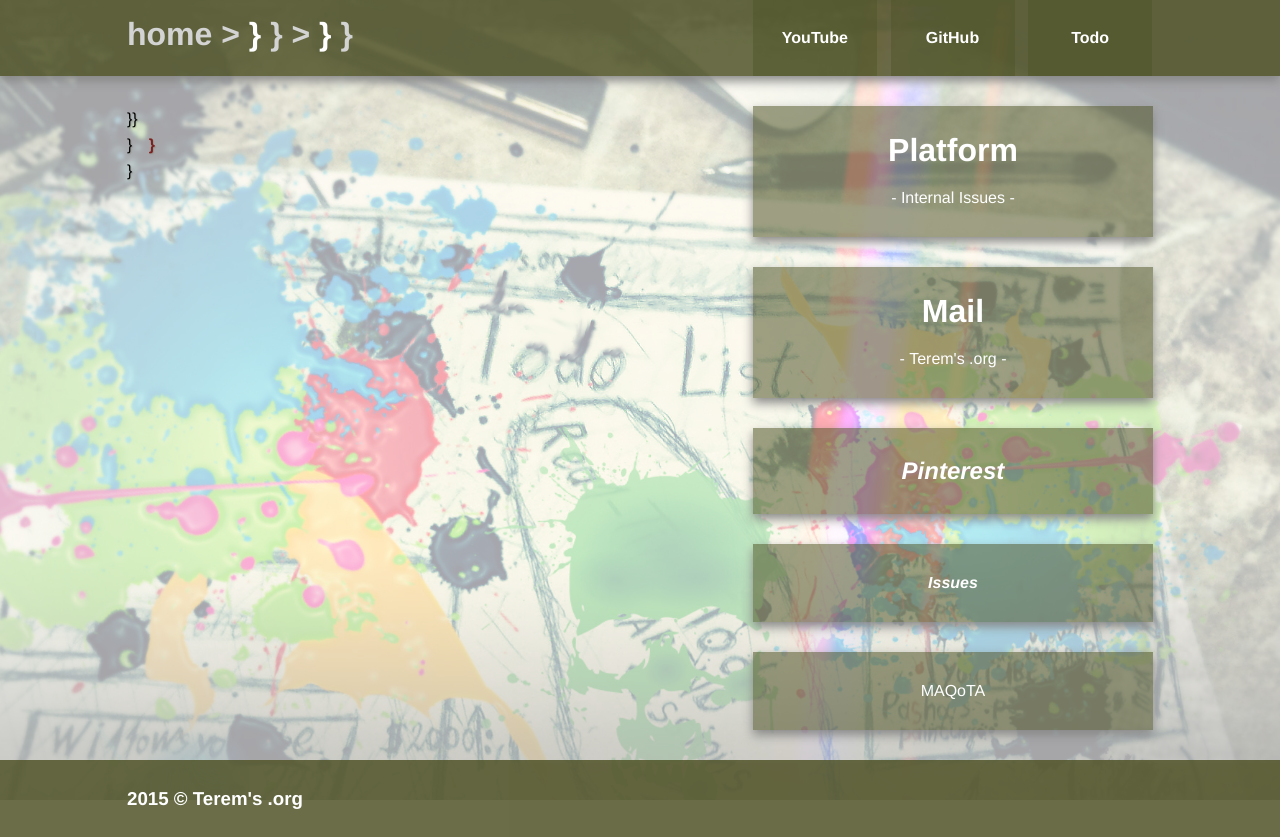
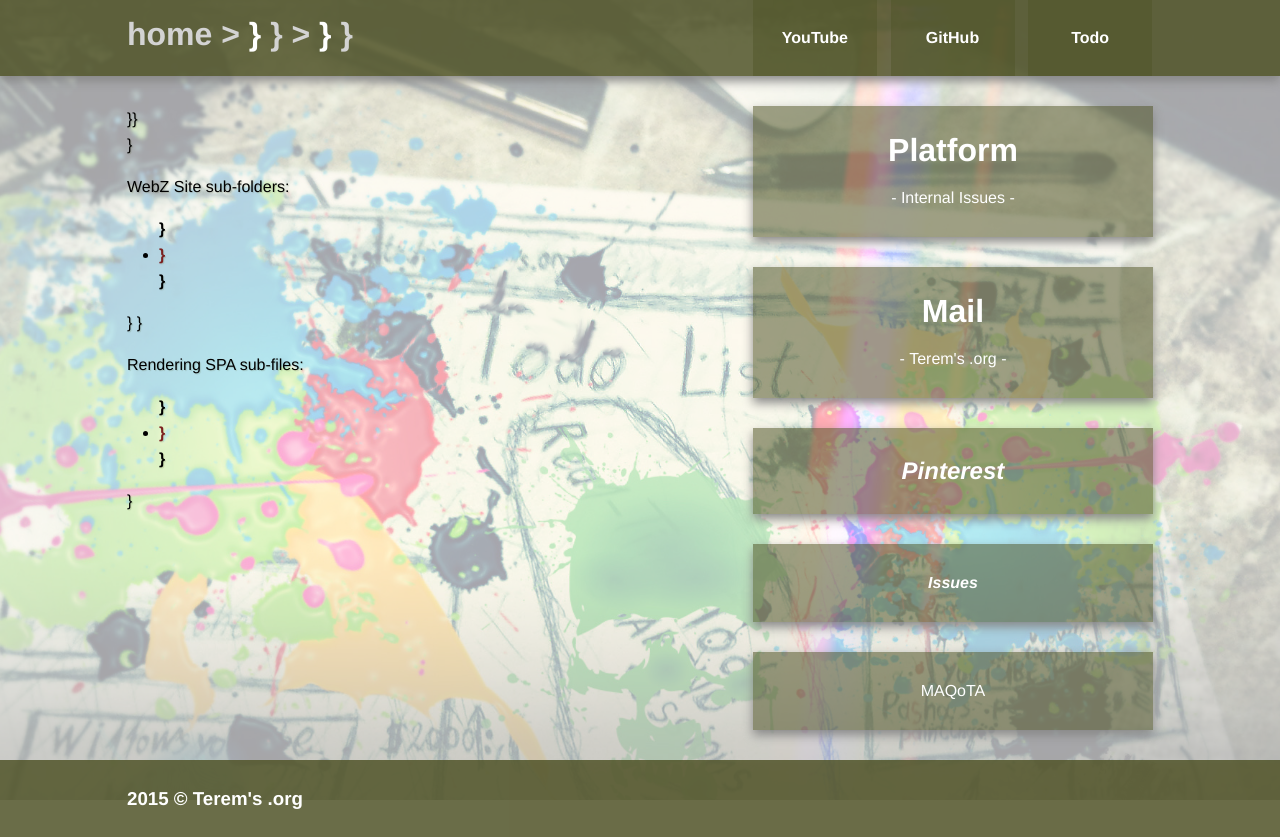
Before and after one commit to terems-org/terems-org, a browser extension: page index.html in a window 1280 px wide. Drawn offline with Linux system fonts and the light colour scheme.

```diff
--- a/index.html
+++ b/index.html
@@ -17,6 +17,10 @@
 			}
 			.breadcrumb:hover {
 				color: white;
+			}
+			.folder-index {
+				padding-left: 3.2rem;
+				font-weight: bold;
 			}
 		</style>
 
@@ -54,14 +58,29 @@
 		            <div class="main wrapper clearfix">
 
 		                <article>
-		                    <header>
-		                        {{{MAIN-CONTENT}}}
-		                    </header>
-							<section>
-								{{#WEBZ-FOLDER-INDEX}}
-									<a style="margin-bottom:0;padding-bottom:0;padding-left:1.2rem;font-weight:bold" href="{{FULL-RELATIVE-URI}}">{{FULL-RELATIVE-URI}}</a><br>
-								{{/WEBZ-FOLDER-INDEX}}
-							</section>
+							<header>
+								{{{MAIN-CONTENT}}}
+							</header>
+							{{#WEBZ-FOLDER-INDEX.SUBFOLDERS}}
+								<section>
+									<p>WebZ Site sub-folders:</p>
+									<ul class="folder-index">
+										{{#ALL}}
+											<li><a href="{{FULL-RELATIVE-URI}}">{{FULL-RELATIVE-URI}}</a></li>
+										{{/ALL}}
+									</ul>
+								</section>
+							{{/WEBZ-FOLDER-INDEX.SUBFOLDERS}}
+							{{#WEBZ-FOLDER-INDEX.SUBFILES}}
+								<section>
+									<p>Rendering SPA sub-files:</p>
+									<ul class="folder-index">
+										{{#ALL}}
+											<li><a target="_blank" href="{{FULL-RELATIVE-URI}}">{{FULL-RELATIVE-URI}}</a></li>
+										{{/ALL}}
+									</ul>
+								</section>
+							{{/WEBZ-FOLDER-INDEX.SUBFILES}}
 		                </article>
 
 						<div class="dialogs-container">
```
Also changed, not shown: 1 other file.
